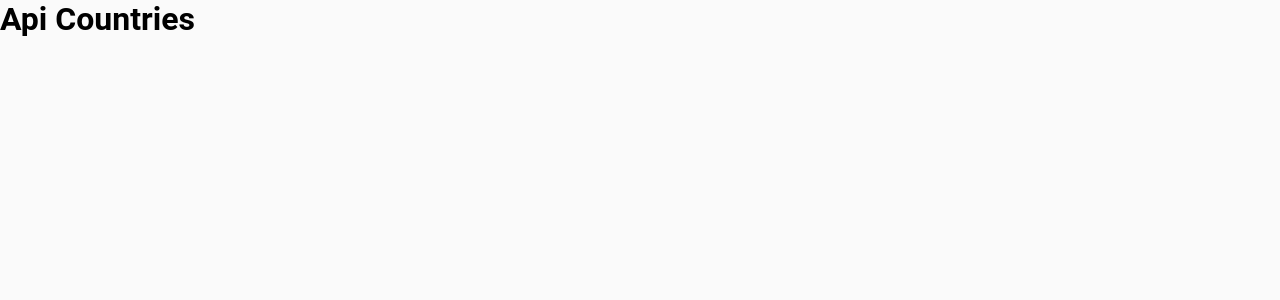
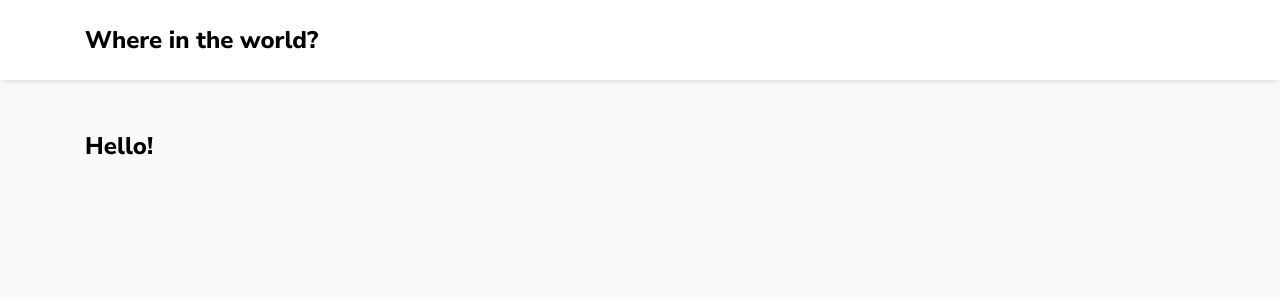
Before and after one commit to gabepinheiro/api-countries-reactapp, a React (Create React App) app: page / in a window 1280 px wide. Shown: the top 300 px of the page. Built offline with nearby package versions, Linux system fonts and the light colour scheme.

Commit message:
:sparkles: Created components Header and Main

```diff
--- a/src/App.js
+++ b/src/App.js
@@ -3,13 +3,19 @@ import React from 'react';
 import './styles/variables.css';
 import GlobalStyle from './styles/global';
 
+import Header from './components/Header/'
+import { Main } from './components/Main/'
+
+
 function App() {
   return (
     <>
     <GlobalStyle />
-    <div className="App">
-      <h1>Api Countries</h1>
-    </div>
+    <Header />
+
+    <Main>
+      <h2>Hello!</h2>
+    </Main>
     </>
   );
 }
--- /dev/null
+++ b/src/components/Header/index.js
@@ -0,0 +1,13 @@
+import React from 'react';
+
+import * as S from './styled';
+
+function Header(){
+  return (
+    <S.Header>
+      <h1>Where in the world?</h1>
+    </S.Header>
+  )
+}
+
+export default Header;
--- /dev/null
+++ b/src/components/Header/styled.js
@@ -0,0 +1,16 @@
+import styled from 'styled-components';
+
+export const Header = styled.header`
+  height: 80px;
+  background-color: var(--color-base);
+  box-shadow: var(--box-shadow);
+  padding: 0 85px;
+  line-height:80px;
+  margin-bottom: 50px;
+
+  h1 {
+    font-size:1.5em;
+    font-weight: 800;
+  }
+
+`;
--- /dev/null
+++ b/src/components/Main/index.js
@@ -0,0 +1,8 @@
+import styled from 'styled-components'
+
+export const Main = styled.main`
+  width: 100%;
+  height: 50vh;
+  padding: 0 85px;
+
+`
--- a/src/styles/global.js
+++ b/src/styles/global.js
@@ -13,12 +13,12 @@ html, body, #root{
 }
 
 body{
-  background-color: var(--color-base);
+  background-color: var(--color-bgc);
   -webkit-font-smothing: antialiased;
 }
 
 body, input, button{
-  font-family: Roboto, sans-serif;
+  font-family: 'Nunito Sans', sans-serif;
 }
 
 a{
--- a/src/styles/variables.css
+++ b/src/styles/variables.css
@@ -1,5 +1,6 @@
 :root{
-  --color-base: hsl(0, 0%, 98%);
+  --color-base: #fff;
+  --color-bgc: hsl(0, 0%, 98%);
   --color-dark: hsl(200, 15%, 8%);
-  --box-shadow:  0px 0px 26px -7px hsl(0, 0%, 52%);
+  --box-shadow: 0px 0px 8px -2px  #a8a8a8;
 }
```
